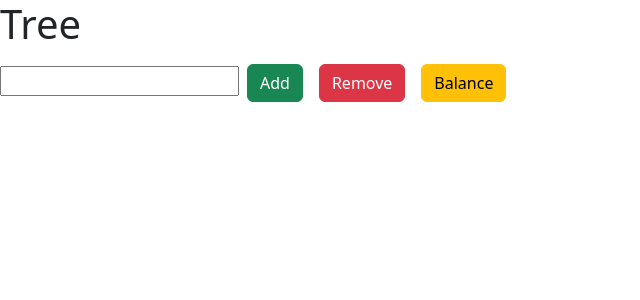
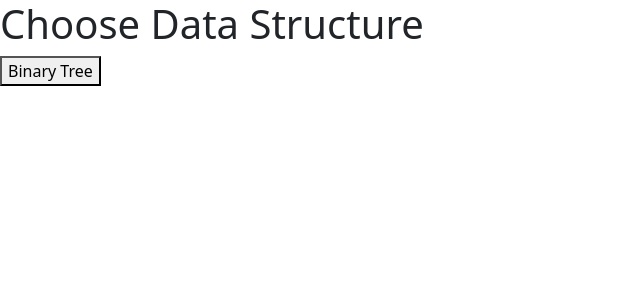
Before and after one commit to cvsschaitanya/VisualTree, a React (Create React App) app: page / in a window 1280 px wide. Shown: the top 300 px of the page, without its empty margins (0-640 px from the left). Built offline with nearby package versions, Linux system fonts and the light colour scheme.

Commit message:
new home page added

```diff
--- a/src/App.js
+++ b/src/App.js
@@ -1,5 +1,8 @@
 function App() {
-	return <div></div>;
+	return <div>
+
+
+	</div>;
 }
 
 export default App;
--- /dev/null
+++ b/src/Home.js
@@ -0,0 +1,38 @@
+import React, { useState } from "react";
+import BinaryTreeComponent from "./components/binarytree.jsx";
+
+const Home = () => {
+
+    const [showTree, setTree] = useState(false);
+    // const [showLL, setLL] = useState(false);
+    // const [showStack, setStack] = useState(false);
+    // const [showQueue, setQueue] = useState(false);
+
+    const goToTree = () => {setTree(true)};
+
+    return(
+        <div>
+        {/* {showTree || showLL || showStack || showQueue ? ( */}
+            {showTree ? (
+            <>
+                {showTree && <BinaryTreeComponent />}
+                {/* {showLL && <BinaryTreeComponent />}
+                {showStack && <BinaryTreeComponent />}
+                {showQueue && <BinaryTreeComponent />} */}
+            </>
+        ) : (
+            <div>
+                <h1>Choose Data Structure</h1>
+                <button onClick={goToTree}>Binary Tree</button>
+                {/* <button onClick={goToLL}>Linked List</button>
+                <button onClick={goToStack}>Stack</button>
+                <button onClick={goToQueue}>Queue</button> */}
+            </div>
+        )}
+    </div>
+            );
+
+
+
+}
+export default Home;
--- a/src/index.js
+++ b/src/index.js
@@ -2,10 +2,11 @@ import React from "react";
 import ReactDOM from "react-dom/client"; // Updated import statement
 import "../node_modules/bootstrap/dist/css/bootstrap.css";
 import BinaryTreeComponent from "./components/binarytree.jsx";
+import Home from "./Home.js";
 
 const root = ReactDOM.createRoot(document.getElementById('root'));
 root.render(
     <React.StrictMode>
-        <BinaryTreeComponent />
+       <Home/>
     </React.StrictMode>
 );
```
